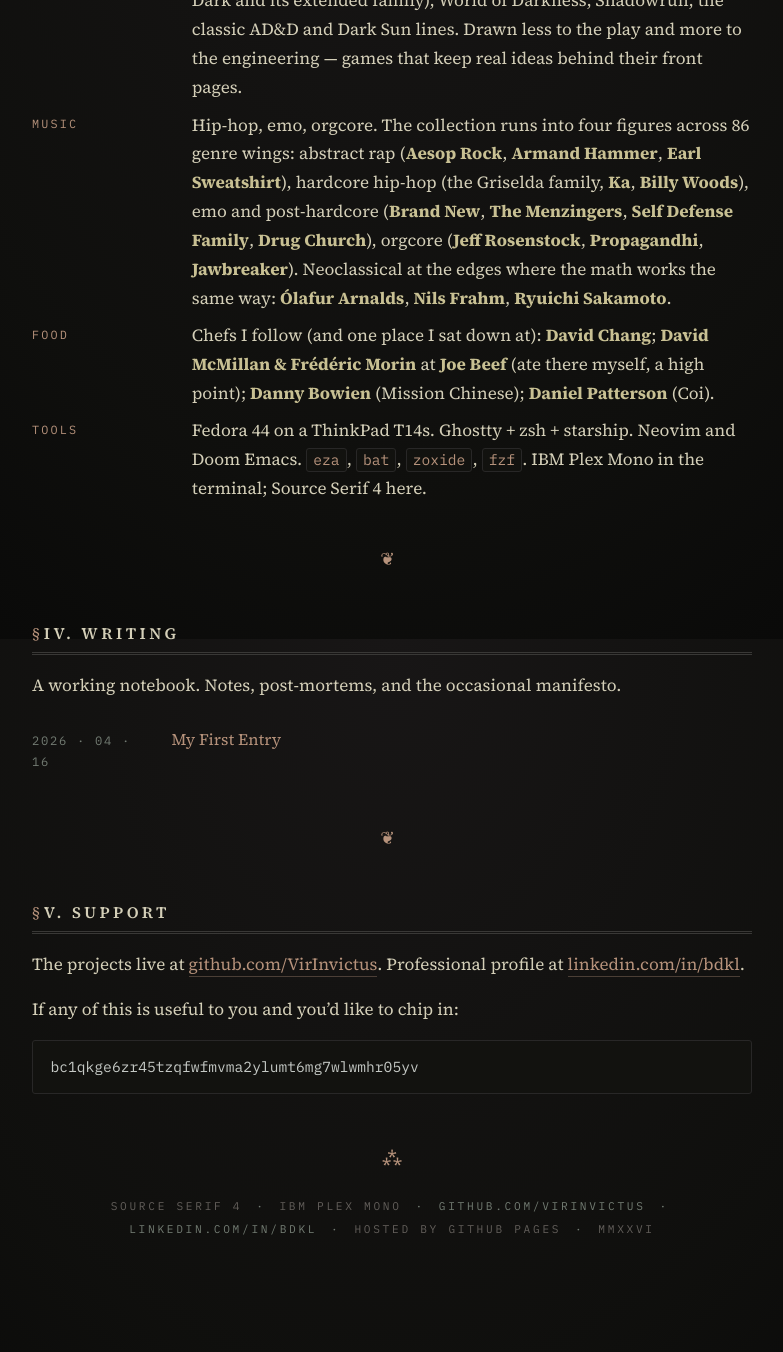
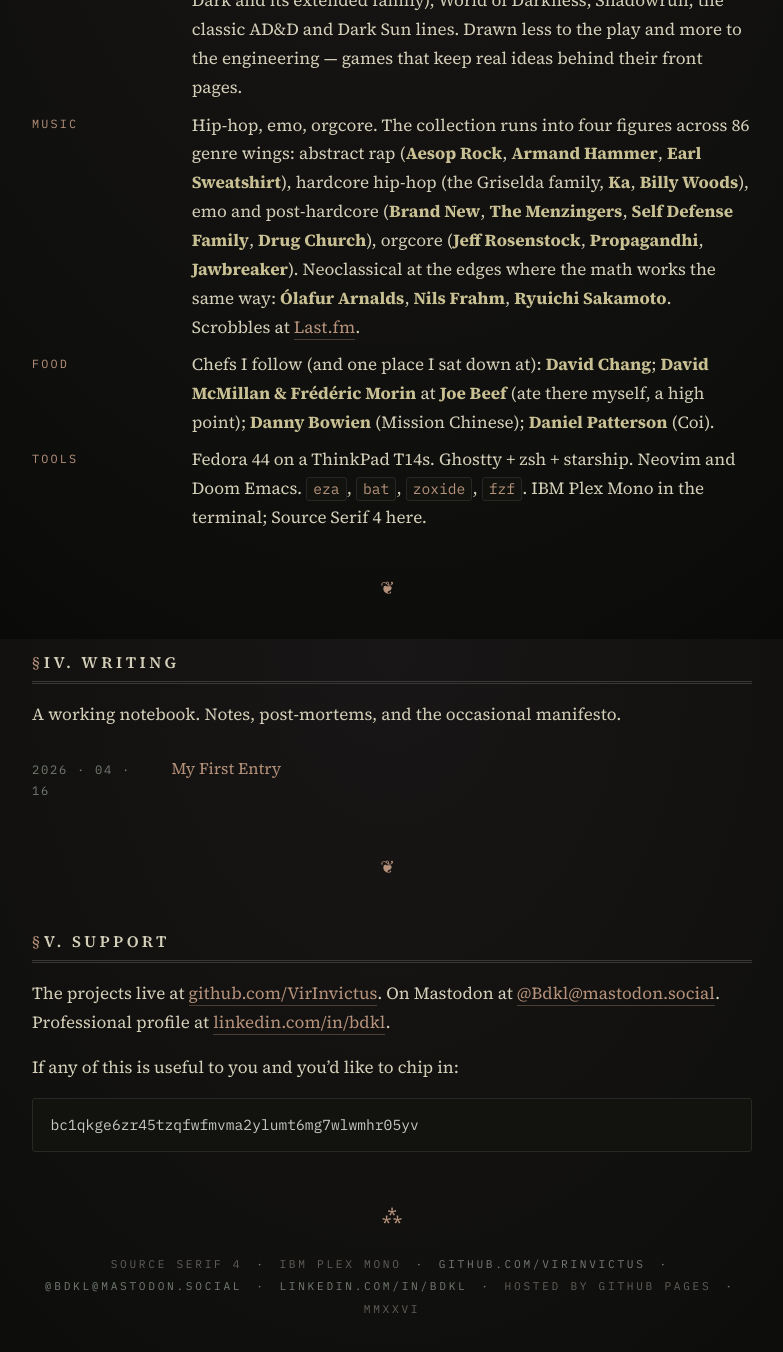
Before and after one commit to VirInvictus/VirInvictus.github.io, a Jekyll site: the page built from README.md, in a window 1280 px wide and 1400 px high, scrolled down 9261 px. Shown: the top 1352 px of the window, without its empty margins (248-1031 px from the left). Built offline with Jekyll 4.4.1, drawn with Linux system fonts in a browser that asks for light colours; before the commit the page ends 10581 px from its top, so only the background shows below that.

Commit message:
Add Last.fm, Goodreads, and Mastodon links
- Reading: Goodreads shelf link
- Music: Last.fm scrobbles link
- Support: Mastodon @Bdkl@mastodon.social
- Colophon: Mastodon alongside GitHub and LinkedIn

Co-Authored-By: Claude Sonnet 4.6 <noreply@anthropic.com>

```diff
--- a/README.md
+++ b/README.md
@@ -191,13 +191,13 @@ Off-screen taste. Most of the projects above trace back to one collection or ano
 
 <dl class="marginalia">
   <dt>Reading</dt>
-  <dd>10–20 books a year. Grimdark fantasy, cyberpunk, horror. Authors I return to: <strong>Joe Abercrombie</strong>, <strong>Brandon Sanderson</strong>, <strong>Morgan Housel</strong>, <strong>Terry Pratchett</strong>.</dd>
+  <dd>10–20 books a year. Grimdark fantasy, cyberpunk, horror. Authors I return to: <strong>Joe Abercrombie</strong>, <strong>Brandon Sanderson</strong>, <strong>Morgan Housel</strong>, <strong>Terry Pratchett</strong>. Shelf at <a href="https://www.goodreads.com/user/show/125925803-brandon-larocque">Goodreads</a>.</dd>
 
   <dt>Collecting</dt>
   <dd>TTRPGs. The Calibre library runs deep here: OSR (Old School Essentials, Carcosa, Mothership), Forged in the Dark (Blades in the Dark and its extended family), World of Darkness, Shadowrun, the classic AD&D and Dark Sun lines. Drawn less to the play and more to the engineering — games that keep real ideas behind their front pages.</dd>
 
   <dt>Music</dt>
-  <dd>Hip-hop, emo, orgcore. The collection runs into four figures across 86 genre wings: abstract rap (<strong>Aesop Rock</strong>, <strong>Armand Hammer</strong>, <strong>Earl Sweatshirt</strong>), hardcore hip-hop (the Griselda family, <strong>Ka</strong>, <strong>Billy Woods</strong>), emo and post-hardcore (<strong>Brand New</strong>, <strong>The Menzingers</strong>, <strong>Self Defense Family</strong>, <strong>Drug Church</strong>), orgcore (<strong>Jeff Rosenstock</strong>, <strong>Propagandhi</strong>, <strong>Jawbreaker</strong>). Neoclassical at the edges where the math works the same way: <strong>Ólafur Arnalds</strong>, <strong>Nils Frahm</strong>, <strong>Ryuichi Sakamoto</strong>.</dd>
+  <dd>Hip-hop, emo, orgcore. The collection runs into four figures across 86 genre wings: abstract rap (<strong>Aesop Rock</strong>, <strong>Armand Hammer</strong>, <strong>Earl Sweatshirt</strong>), hardcore hip-hop (the Griselda family, <strong>Ka</strong>, <strong>Billy Woods</strong>), emo and post-hardcore (<strong>Brand New</strong>, <strong>The Menzingers</strong>, <strong>Self Defense Family</strong>, <strong>Drug Church</strong>), orgcore (<strong>Jeff Rosenstock</strong>, <strong>Propagandhi</strong>, <strong>Jawbreaker</strong>). Neoclassical at the edges where the math works the same way: <strong>Ólafur Arnalds</strong>, <strong>Nils Frahm</strong>, <strong>Ryuichi Sakamoto</strong>. Scrobbles at <a href="https://www.last.fm/user/bdkl__">Last.fm</a>.</dd>
 
   <dt>Food</dt>
   <dd>Chefs I follow (and one place I sat down at): <strong>David Chang</strong>; <strong>David McMillan & Frédéric Morin</strong> at <strong>Joe Beef</strong> (ate there myself, a high point); <strong>Danny Bowien</strong> (Mission Chinese); <strong>Daniel Patterson</strong> (Coi).</dd>
@@ -227,7 +227,7 @@ A working notebook. Notes, post-mortems, and the occasional manifesto.
 ## V. Support
 {: #support}
 
-The projects live at [github.com/VirInvictus](https://github.com/VirInvictus). Professional profile at [linkedin.com/in/bdkl](https://www.linkedin.com/in/bdkl/).
+The projects live at [github.com/VirInvictus](https://github.com/VirInvictus). On Mastodon at [@Bdkl@mastodon.social](https://mastodon.social/@Bdkl). Professional profile at [linkedin.com/in/bdkl](https://www.linkedin.com/in/bdkl/).
 
 If any of this is useful to you and you'd like to chip in:
 
--- a/_layouts/default.html
+++ b/_layouts/default.html
@@ -16,7 +16,7 @@
     {{ content }}
   </main>
   <footer class="colophon" role="contentinfo">
-    Source Serif 4 <span class="sigils__sep">·</span> IBM Plex Mono <span class="sigils__sep">·</span> <a href="https://github.com/VirInvictus">github.com/VirInvictus</a> <span class="sigils__sep">·</span> <a href="https://www.linkedin.com/in/bdkl/">linkedin.com/in/bdkl</a> <span class="sigils__sep">·</span> Hosted by GitHub Pages <span class="sigils__sep">·</span> MMXXVI
+    Source Serif 4 <span class="sigils__sep">·</span> IBM Plex Mono <span class="sigils__sep">·</span> <a href="https://github.com/VirInvictus">github.com/VirInvictus</a> <span class="sigils__sep">·</span> <a href="https://mastodon.social/@Bdkl">@Bdkl@mastodon.social</a> <span class="sigils__sep">·</span> <a href="https://www.linkedin.com/in/bdkl/">linkedin.com/in/bdkl</a> <span class="sigils__sep">·</span> Hosted by GitHub Pages <span class="sigils__sep">·</span> MMXXVI
   </footer>
 </body>
 </html>
```
